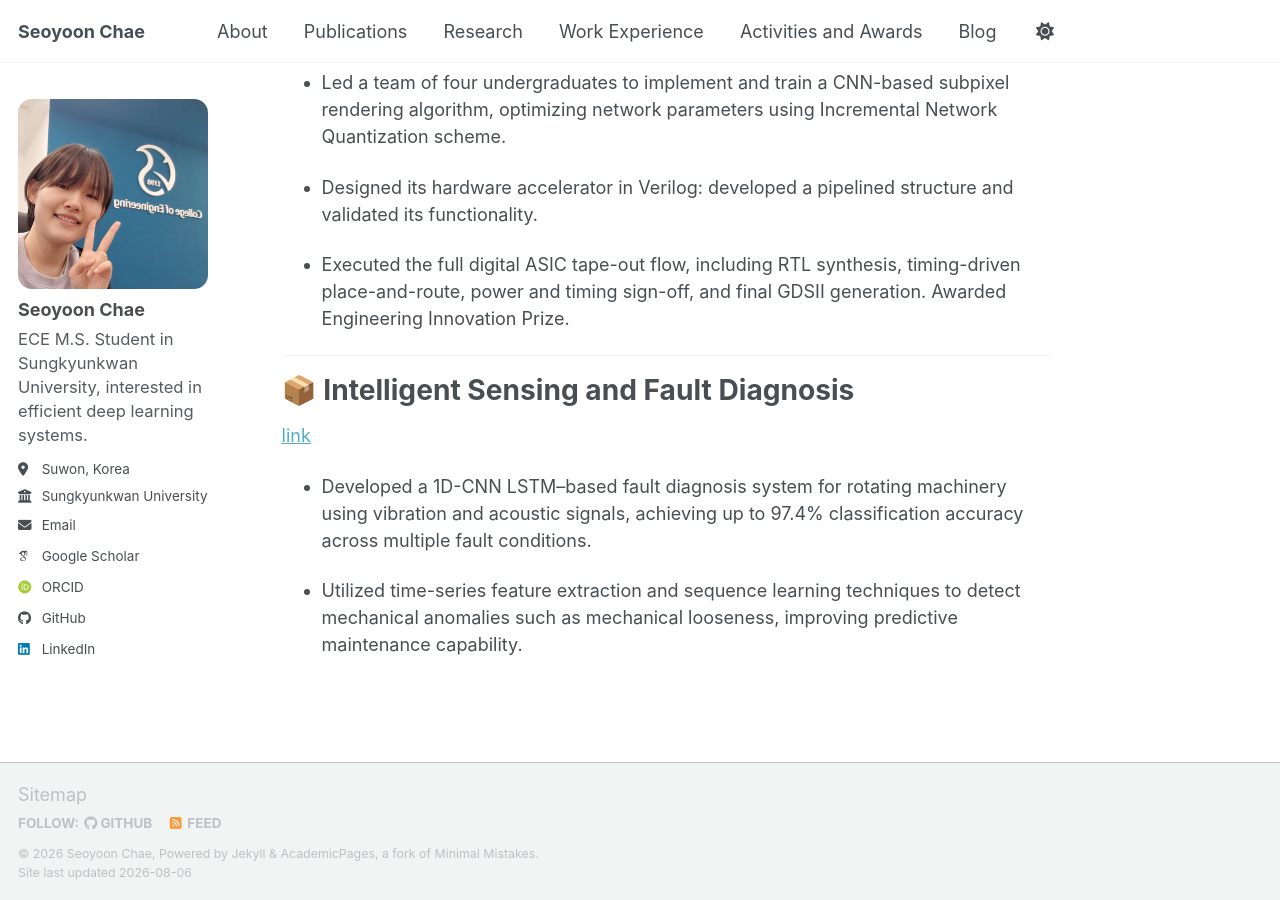
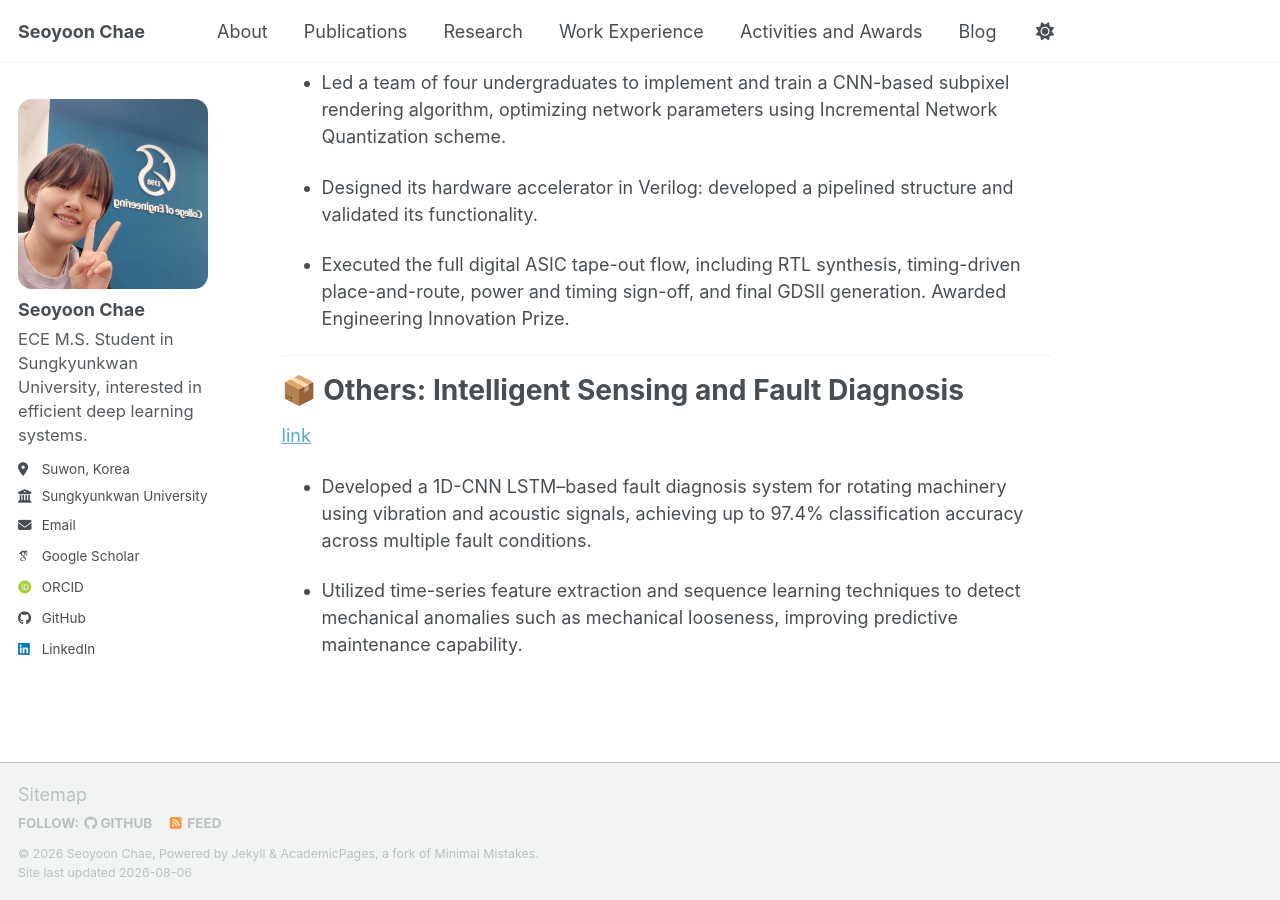
Before and after one commit to chae-sy/chae-sy.github.io, a Jekyll site: the page built from _pages/research.md, in a window 1280 px wide and 900 px high, scrolled down 2910 px. Built offline with Jekyll 4.4.1, drawn with Linux system fonts in a browser that asks for light colours; some web fonts are replaced; a script bundle is joined from its source files by our own code; library files that are not in the unit come from our copies.

Commit message:
minor changes 3

```diff
--- a/_pages/research.md
+++ b/_pages/research.md
@@ -46,7 +46,7 @@ I also work on hardware-friendly deployment of CNN keyword-spotting models, impl
 - Executed the full digital ASIC tape-out flow, including RTL synthesis, timing-driven place-and-route, power and timing sign-off, and final GDSII generation. Awarded Engineering Innovation Prize.
 
 ---
-# 📦 Intelligent Sensing and Fault Diagnosis
+# 📦 Others: Intelligent Sensing and Fault Diagnosis
 
 [link](https://chae-sy.github.io/Smart-Factory/)
 - Developed a 1D-CNN LSTM–based fault diagnosis system for rotating machinery using vibration and acoustic signals, achieving up to 97.4% classification accuracy across multiple fault conditions.
```
